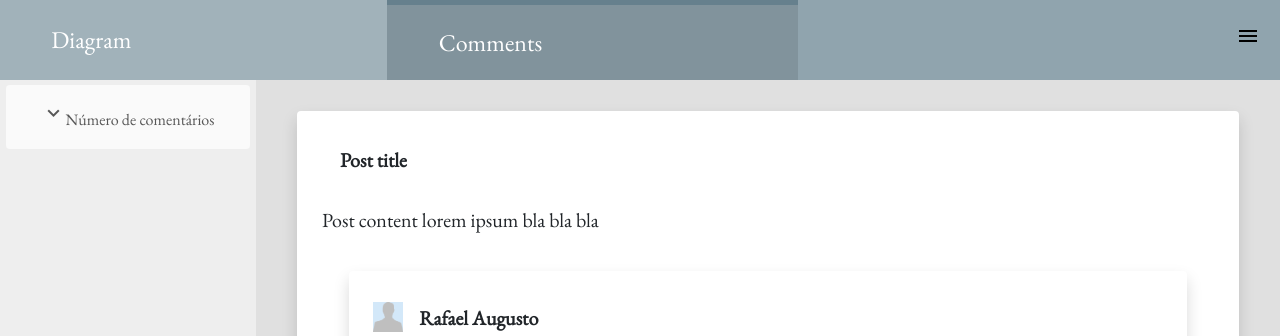
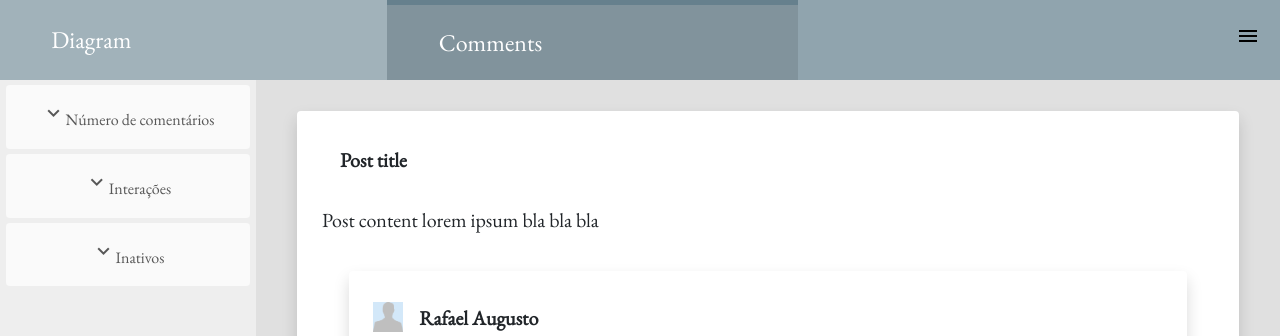
Before and after one commit to RafaelBAraujo/BloggerViewer, a React (Create React App) app in the folder client/: page /visualizer in a window 1280 px wide. Shown: the top 336 px of the page. Built offline with nearby package versions, Linux system fonts and the light colour scheme.

Commit message:
Classroom component update

```diff
--- a/client/src/components/classroom/Classroom.jsx
+++ b/client/src/components/classroom/Classroom.jsx
@@ -3,12 +3,17 @@ import React, { Component } from 'react';
 import ClassroomView from './ClassroomView';
 
 import 'bootstrap/dist/css/bootstrap.css';
+import 'bootstrap/dist/js/bootstrap'
 
 class Classroom extends Component {
 
     render() {
         return (
-            <ClassroomView title="Número de comentários"/>
+            <div className="accordion classroom" id="accordion">
+                <ClassroomView title="Número de comentários" content={null} id={'collapseOne'} />
+                <ClassroomView title="Interações" content={null} id={'collapseTwo'} />
+                <ClassroomView title="Inativos" content={null} id={'collapseThree'} />
+            </div>
         );
     }
 }
--- a/client/src/components/classroom/ClassroomView.jsx
+++ b/client/src/components/classroom/ClassroomView.jsx
@@ -1,7 +1,6 @@
 import React, { Component } from 'react';
 
 import 'bootstrap/dist/css/bootstrap.css';
-import 'bootstrap/dist/js/bootstrap'
 
 import NodeList from '../molecules/NodeList'
 
@@ -10,6 +9,7 @@ class ClassroomView extends Component {
     constructor(props) {
         super(props);
         this.state = {
+            id: '',
             title: '',
             content: null,
         };
@@ -22,22 +22,18 @@ class ClassroomView extends Component {
             { imgSrc: 'profile_pic.png', imgAlt: 'loopTest', text: 'Loop Test', value: '80'},
             { imgSrc: 'profile_pic.png', imgAlt: 'loopTest', text: 'Loop Test', value: '80'}
         ]
+        let target = '#' + this.props.id
         return(
-            <div className="accordion classroom" id="accordionExample">
             <div className="classroom-view">
                 <h2 className="mb-0">
-                        <button className="btn btn-link" type="button" data-toggle="collapse" data-target="#collapseOne" aria-expanded="true" aria-controls="collapseOne">
+                    <button className="btn btn-link" data-toggle="collapse" data-target={target} aria-expanded="true" aria-controls={this.props.id}>
                         <i className="material-icons">keyboard_arrow_down</i>
-                            Número de comentários
+                        {this.props.title}
                     </button>
                 </h2>
-
-                    <div id="collapseOne" className="collapse" aria-labelledby="headingOne" data-parent="#accordionExample">
+                <div id={this.props.id} className="collapse" data-parent="#accordion">
                     <NodeList nodes={nodes} />
-
                 </div>
-            </div>
-
             </div>
         );
     }
```
Lines whose indentation alone changed are shown as unchanged.
